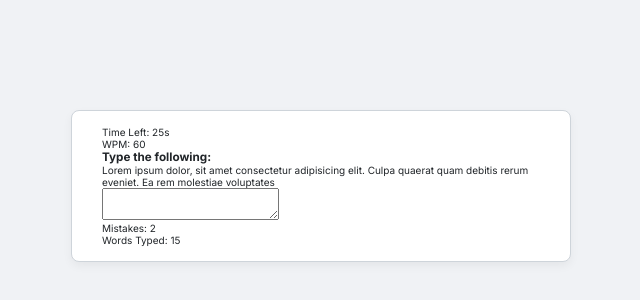
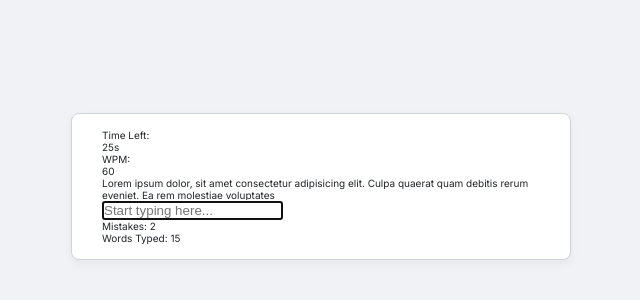
Before and after one commit to Imoyemi-1/typing-speed-app, a website: page index.html in a window 1280 px wide. Shown: the part 214-514 px from the top of the page, without its empty margins (319-959 px from the left). Drawn offline with Linux system fonts and the light colour scheme.

Commit message:
fix: typing screen time container

```diff
--- a/index.html
+++ b/index.html
@@ -29,16 +29,29 @@
       </div>
       <div class="screen active" id="typing-screen">
         <div id="time-wpm-container">
-          <p>Time Left: <span>25s</span></p>
-          <p>WPM: <span>60</span></p>
+          <div>
+            <p>Time Left:</p>
+            <span id="time-count">25s</span>
+          </div>
+          <div>
+            <p>WPM:</p>
+            <span id="wpm-count">60</span>
+          </div>
         </div>
-        <div class="typing-main-con">
-          <h3>Type the following:</h3>
-          <p>
+        <div id="typing-main-con">
+          <p id="main-sentence">
             Lorem ipsum dolor, sit amet consectetur adipisicing elit. Culpa
             quaerat quam debitis rerum eveniet. Ea rem molestiae voluptates
           </p>
-          <textarea name="textarea" id="typing-box"></textarea>
+          <input
+            type="text"
+            id="typing-box"
+            placeholder="Start typing here..."
+            autofocus
+            autocomplete="off"
+            spellcheck="false"
+            aria-level="Typing Input"
+          />
           <p id="mistake-count">Mistakes: <span>2</span></p>
           <p id="word-type">Words Typed: <span>15</span></p>
         </div>
```
